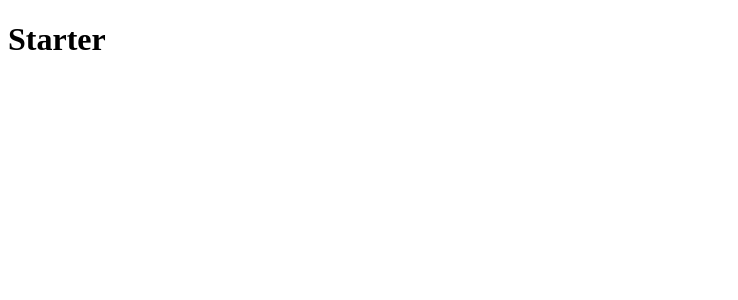
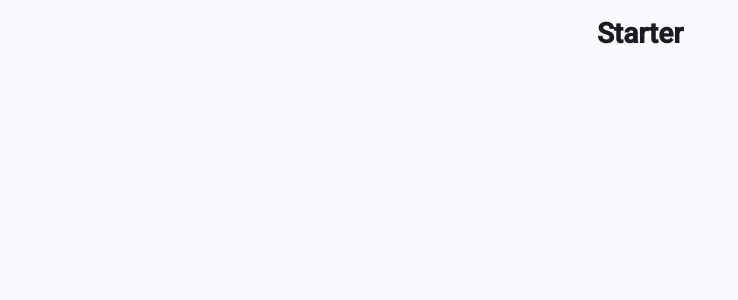
Before and after one commit to avine/ng-zealous, an Angular app: page / in a window 1280 px wide. Shown: the top 300 px of the page, without its empty margins (0-738 px from the left). Built offline with nearby package versions, Linux system fonts and the light colour scheme.

Commit message:
Add Material

```diff
--- a/package.json
+++ b/package.json
@@ -28,10 +28,12 @@
   "private": true,
   "packageManager": "pnpm@10.20.0",
   "dependencies": {
+    "@angular/cdk": "21.0.0",
     "@angular/common": "^21.0.0",
     "@angular/compiler": "^21.0.0",
     "@angular/core": "^21.0.0",
     "@angular/forms": "^21.0.0",
+    "@angular/material": "21.0.0",
     "@angular/platform-browser": "^21.0.0",
     "@angular/platform-server": "^21.0.0",
     "@angular/router": "^21.0.0",
--- a/src/app/app.html
+++ b/src/app/app.html
@@ -1,3 +1,3 @@
-<h1>Starter</h1>
+<h1 style="margin: 0; padding: 1.5rem; text-align: center">Starter</h1>
 
 <router-outlet />
--- a/src/index.html
+++ b/src/index.html
@@ -6,6 +6,11 @@
     <base href="/" />
     <meta name="viewport" content="width=device-width, initial-scale=1" />
     <link rel="icon" type="image/x-icon" href="favicon.ico" />
+    <link
+      href="https://fonts.googleapis.com/css2?family=Roboto:wght@300;400;500&display=swap"
+      rel="stylesheet"
+    />
+    <link href="https://fonts.googleapis.com/icon?family=Material+Icons" rel="stylesheet" />
   </head>
   <body>
     <app-root></app-root>
--- a/src/styles.scss
+++ b/src/styles.scss
@@ -1 +1,33 @@
-/* You can add global styles to this file, and also import other style files */
+@use '@angular/material' as mat;
+
+html {
+  @include mat.theme(
+    (
+      color: (
+        primary: mat.$azure-palette,
+        tertiary: mat.$blue-palette,
+      ),
+      typography: Roboto,
+      density: 0,
+    )
+  );
+}
+
+body {
+  color-scheme: light;
+
+  background-color: var(--mat-sys-surface);
+  color: var(--mat-sys-on-surface);
+  font: var(--mat-sys-body-medium);
+
+  margin: 0;
+}
+
+html,
+body {
+  height: 100%;
+}
+body {
+  margin: 0;
+  font-family: Roboto, 'Helvetica Neue', sans-serif;
+}
```
Also changed, not shown: 1 other file (tests, documents, lock files or other folders).
